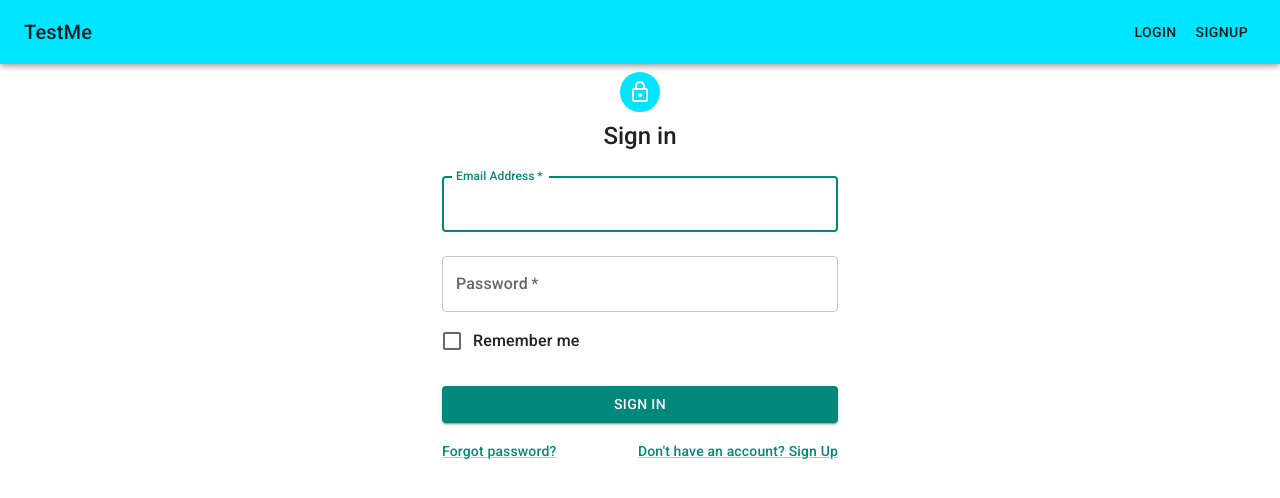
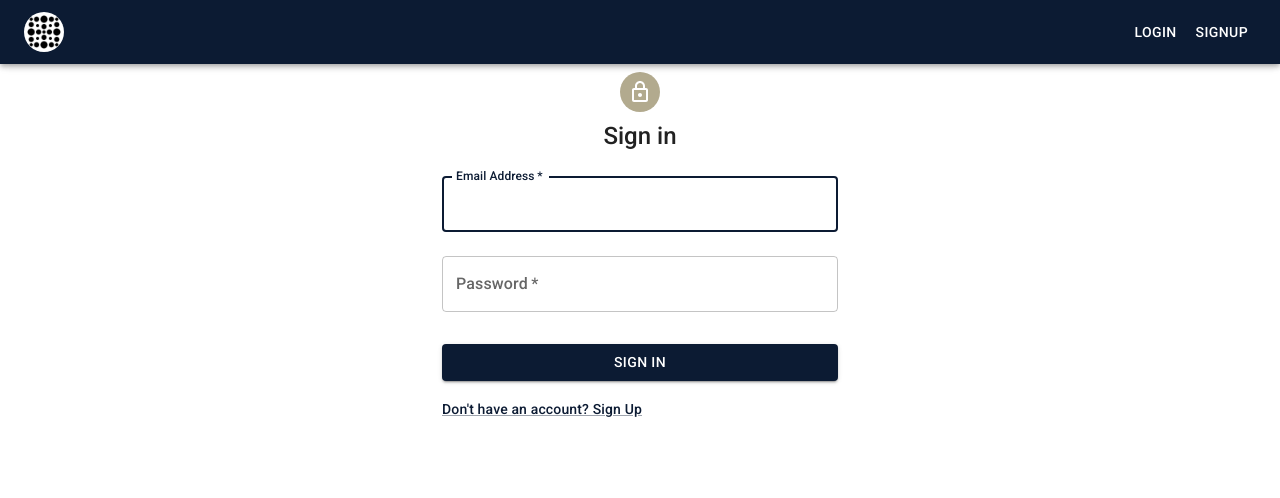
Before and after one commit to alpha0zero/testme, a Next.js app: page /login in a window 1280 px wide. Shown: the top 498 px of the page. Built offline with nearby package versions, Linux system fonts and the light colour scheme.

Commit message:
another ui update

```diff
--- a/components/AppBar.tsx
+++ b/components/AppBar.tsx
@@ -1,26 +1,25 @@
 import AppBar from "@mui/material/AppBar";
 import Box from "@mui/material/Box";
 import Toolbar from "@mui/material/Toolbar";
-import Typography from "@mui/material/Typography";
 import Button from "@mui/material/Button";
 import Link from "next/link";
 import LinearProgress from "@mui/material/LinearProgress";
 import { Status } from "../pages/login";
+import Avatar from "@mui/material/Avatar";
 
 export default function ButtonAppBar({ status }: { status: Status }) {
   return (
     <Box sx={{ flexGrow: 1 }}>
-      <AppBar position="fixed" color="secondary">
-        <Toolbar>
+      <AppBar position="fixed">
+        <Toolbar sx={{ display: "flex", justifyContent: "space-between" }}>
           <Link href="/">
-            <Typography
-              variant="h6"
-              component="div"
-              sx={{ flexGrow: 1, cursor: "pointer" }}
-            >
-              TestMe
-            </Typography>
+            <Avatar
+              sx={{ cursor: "pointer", backgroundColor: "white" }}
+              alt="logo"
+              src="logo.png"
+            />
           </Link>
+          <Box>
             <Link href="/login">
               <Button color="inherit">
                 {/* <IconButton edge="start" color="inherit" aria-label="menu">
@@ -37,6 +36,7 @@ export default function ButtonAppBar({ status }: { status: Status }) {
                 SignUp
               </Button>
             </Link>
+          </Box>
         </Toolbar>
         {status !== "loaded" ? null : <LinearProgress />}
       </AppBar>
--- a/pages/_app.tsx
+++ b/pages/_app.tsx
@@ -7,9 +7,11 @@ import { cyan } from "@mui/material/colors";
 const theme = createTheme({
   palette: {
     primary: {
-      main: "#00897b",
+      main: "#0C1B33",
     },
-    secondary: cyan,
+    secondary: {
+      main: "#B2AA8E",
+    },
   },
 });
 
--- a/pages/login.tsx
+++ b/pages/login.tsx
@@ -52,6 +52,7 @@ const Login = () => {
         router.push("/u/dashboard");
       } else {
         setInputErr(true);
+        setStatus("unloaded");
       }
 
       /* alert(JSON.stringify(data, null, 2)); */
@@ -116,12 +117,7 @@ const Login = () => {
               id="password"
               autoComplete="current-password"
             />
-            <FormControlLabel
-              control={
-                <Checkbox value="remember" color="primary" name="remembered" />
-              }
-              label="Remember me"
-            />
+
             <Button
               type="submit"
               fullWidth
@@ -138,11 +134,6 @@ const Login = () => {
               Sign In
             </Button>
             <Grid container>
-              <Grid item xs>
-                <MuiLink href="#" variant="body2">
-                  Forgot password?
-                </MuiLink>
-              </Grid>
               <Grid item>
                 <Link href="/signup">
                   <MuiLink variant="body2" sx={{ cursor: "pointer" }}>
```
Also changed, not shown: pages/index.tsx (+48 -14 lines), public/graphic.svg (added), public/logo.png (added). Lines whose indentation alone changed are shown as unchanged.
